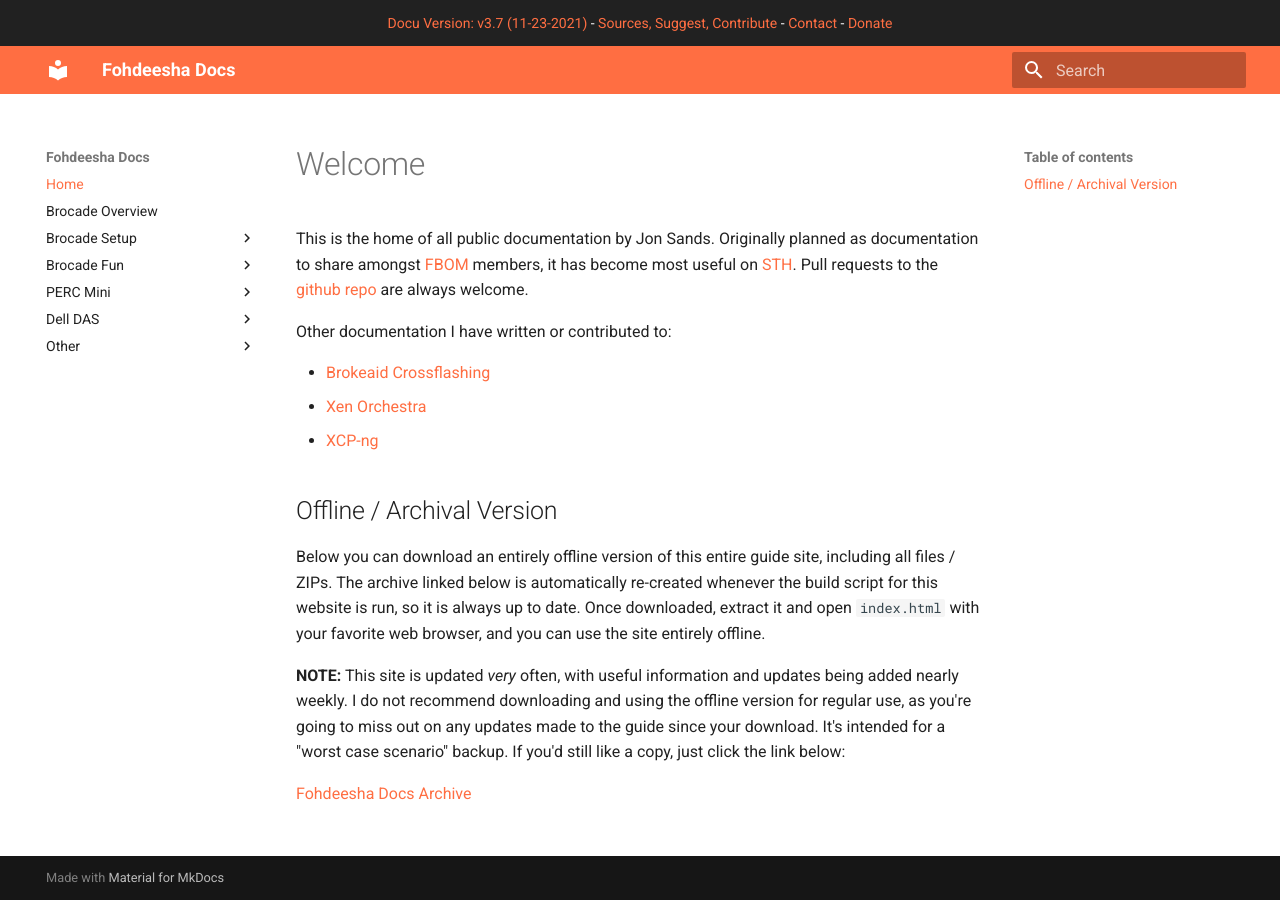
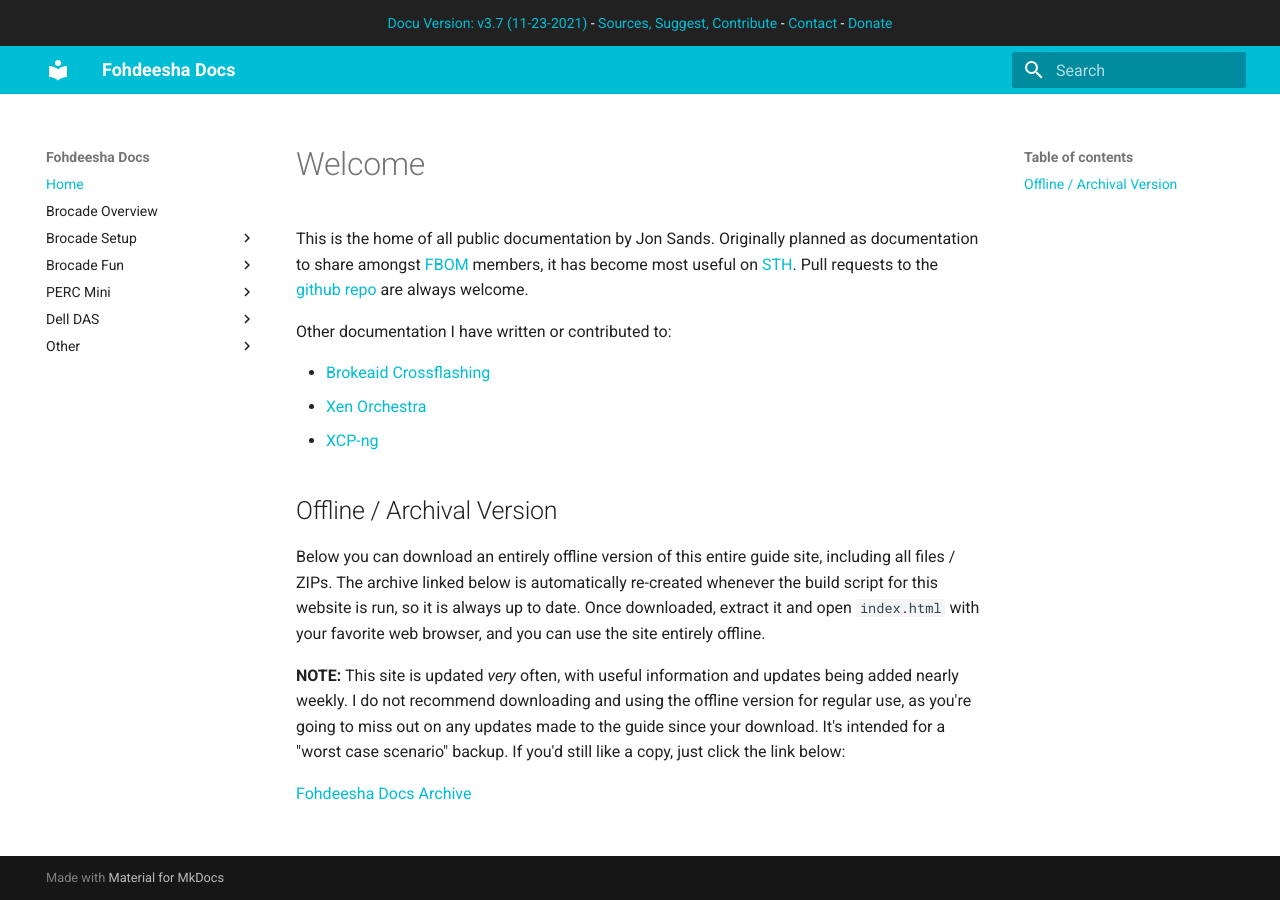
Before and after one commit to Fohdeesha/lab-docu, an MkDocs documentation site: the page built from docs/index.md, in a window 1280 px wide. Built offline with MkDocs 1.6.1 and Material for MkDocs 9.7.7, drawn with Linux system fonts in a browser that asks for light colours.

Commit message:
update theme color no more halloweeny

```diff
--- a/mkdocs.yml
+++ b/mkdocs.yml
@@ -8,8 +8,8 @@ theme:
   name: 'material'
   custom_dir: overrides
   palette:
-    primary: 'deep orange'
-    accent: 'cyan'
+    primary: 'cyan'
+    accent: 'orange'
 
 dev_addr: 192.168.1.27:8000
 nav:
```
